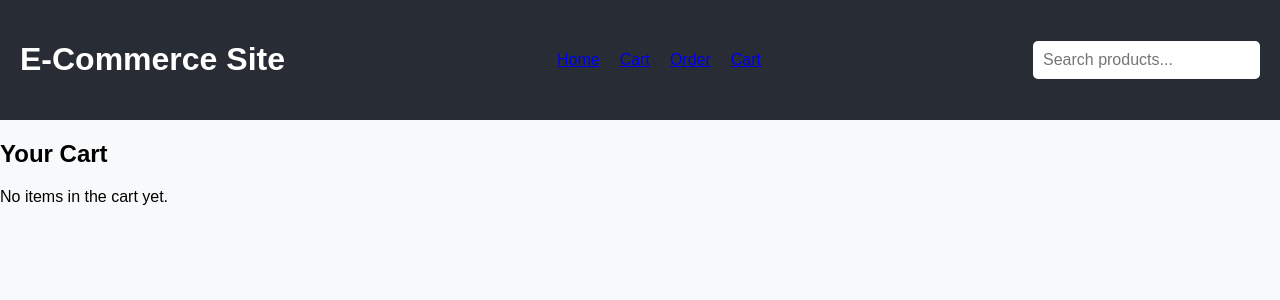
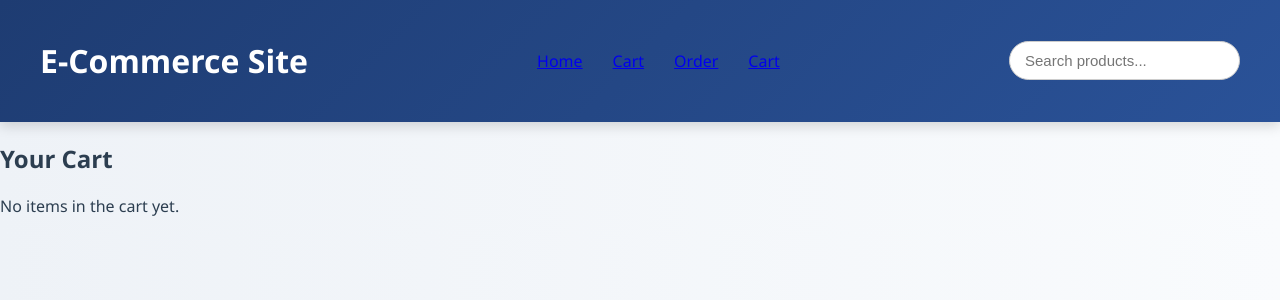
Before and after one commit to Sathish288/ecommerce, a React (Create React App) app: page /ecommerce/cart in a window 1280 px wide. Shown: the top 300 px of the page. Built offline with nearby package versions, Linux system fonts and the light colour scheme.

Commit message:
index.css

```diff
--- a/src/index.css
+++ b/src/index.css
@@ -1,113 +1,167 @@
+/* ===== Global Styles ===== */
 body {
-  font-family: Arial, sans-serif;
-  background-color: #f8f9fa;
+  font-family: "Segoe UI", Roboto, sans-serif;
+  background: linear-gradient(to right, #eef2f7, #f9fbfd);
   margin: 0;
   padding: 0;
+  color: #2c3e50;
 }
 
+/* ===== Header ===== */
 header {
-  background-color: #282c34;
-  padding: 20px;
+  background: linear-gradient(135deg, #1e3c72, #2a5298);
+  padding: 18px 40px;
   color: white;
+  box-shadow: 0 4px 12px rgba(0, 0, 0, 0.15);
 }
 
 .header-container {
   display: flex;
   justify-content: space-between;
   align-items: center;
+  max-width: 1200px;
+  margin: auto;
 }
 
+/* ===== Navigation ===== */
 nav ul {
   list-style: none;
+  display: flex;
+  gap: 30px;
+  margin: 0;
   padding: 0;
-  display: flex;
-  gap: 20px;
 }
 
 nav ul li {
-  display: inline;
+  cursor: pointer;
+  font-weight: 500;
+  transition: opacity 0.3s ease;
 }
 
+nav ul li:hover {
+  opacity: 0.7;
+}
+
+/* ===== Search Bar ===== */
 .search-bar {
+  display: flex;
+  align-items: center;
+  gap: 10px;
+}
+
+.search-bar input {
+  padding: 10px 15px;
+  font-size: 15px;
+  border-radius: 25px;
+  border: 1px solid #ccc;
+  outline: none;
+  transition: 0.3s ease;
+}
+
+.search-bar input:focus {
+  border-color: #2a5298;
+  box-shadow: 0 0 0 3px rgba(42, 82, 152, 0.2);
+}
+
+/* ===== Product Grid ===== */
+.product-list {
+  display: grid;
+  grid-template-columns: repeat(auto-fit, minmax(250px, 1fr));
+  gap: 30px;
+  padding: 50px;
+  max-width: 1200px;
+  margin: auto;
+}
+
+/* ===== Product Card ===== */
+.product-item {
+  background: white;
+  border-radius: 15px;
+  padding: 25px;
+  text-align: center;
+  box-shadow: 0 6px 18px rgba(0, 0, 0, 0.08);
+  transition: all 0.3s ease;
+}
+
+.product-item:hover {
+  transform: translateY(-8px);
+  box-shadow: 0 12px 25px rgba(0, 0, 0, 0.15);
+}
+
+.product-item img {
+  width: 140px;
+  height: 160px;
+  object-fit: contain;
+  margin-bottom: 15px;
+}
+
+.product-item h2 {
+  font-size: 17px;
+  margin: 10px 0;
+  color: #1e3c72;
+}
+
+.product-item p {
+  font-size: 14px;
+  color: #777;
+  margin-bottom: 15px;
+}
+
+/* ===== Button ===== */
+.product-item button {
+  padding: 10px 18px;
+  font-size: 14px;
+  background: linear-gradient(135deg, #ff7e5f, #feb47b);
+  color: white;
+  border: none;
+  border-radius: 30px;
+  cursor: pointer;
+  transition: all 0.3s ease;
+}
+
+.product-item button:hover {
+  transform: scale(1.05);
+  box-shadow: 0 6px 15px rgba(255, 126, 95, 0.4);
+}
+
+/* ===== Cart Badge ===== */
+.cart {
+  position: relative;
   display: flex;
   align-items: center;
 }
 
-.search-bar input {
-  padding: 10px;
-  font-size: 16px;
-  border: none;
-  border-radius: 5px;
+.cart-count {
+  position: absolute;
+  top: -8px;
+  right: -12px;
+  background: #ff4d4f;
+  color: white;
+  border-radius: 50%;
+  padding: 4px 8px;
+  font-size: 12px;
+  font-weight: bold;
+  box-shadow: 0 3px 8px rgba(255, 77, 79, 0.4);
 }
 
-.product-list {
-  display: flex;
-  flex-wrap: wrap;
-  justify-content: center;
-  padding: 20px;
-}
-
-.product-item {
-  border: 1px solid #ddd;
-  padding: 20px;
-  margin: 10px;
-  width: 200px;
-  text-align: center;
-  background-color: white;
-  box-shadow: 0 4px 8px rgba(0, 0, 0, 0.1);
-  transition: transform 0.2s;
-}
-
-.product-item:hover {
-  transform: scale(1.05);
-}
-
-.product-item img {
-  width: 150px;
-  height: 150px;
-  object-fit: contain;
-}
-
-.product-item h2 {
-  font-size: 18px;
-  margin: 10px 0;
-}
-
-.product-item p {
-  font-size: 14px;
-  color: #555;
-}
-
-.product-item button {
-  padding: 10px 15px;
-  font-size: 14px;
-  background-color: #007bff;
-  color: white;
-  border: none;
-  border-radius: 5px;
-  cursor: pointer;
-}
-
-.product-item button:hover {
-  background-color: #0056b3;
-}
-
-.cart {
-  position: relative;
-}
-
-.cart-count {
-  position: absolute;
-  top: -10px;
-  right: -10px;
-  background: red;
-  color: white;
-  border-radius: 50%;
-  padding: 5px 10px;
-}
-
-.cart,
+/* ===== Order Section ===== */
 .order {
   display: flex;
   align-items: center;
+  gap: 10px;
 }
+
+/* ===== Responsive ===== */
+@media (max-width: 768px) {
+  header {
+    padding: 15px 20px;
+  }
+
+  .product-list {
+    padding: 25px;
+  }
+
+  nav ul {
+    gap: 15px;
+  }
+}
```
